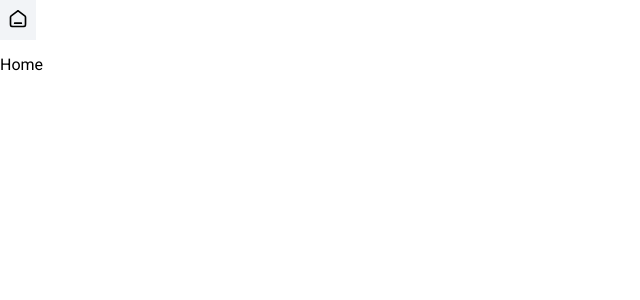
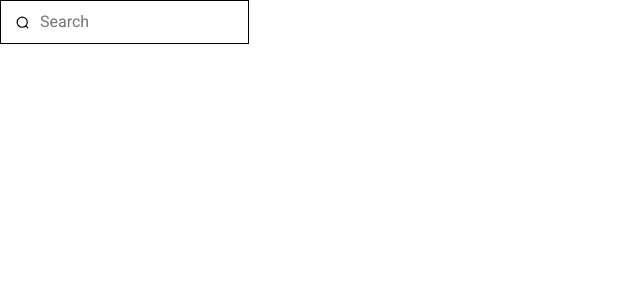
Before and after one commit to loganbreadyMW/next-nest-bootstrap, a Next.js app: page / in a window 1280 px wide. Shown: the top 300 px of the page, without its empty margins (0-640 px from the left). Built offline with nearby package versions, Linux system fonts and the light colour scheme.

Commit message:
feat: added search component to be re used

```diff
--- /dev/null
+++ b/src/common/components/atoms/Icons/SearchIcon.tsx
@@ -0,0 +1,13 @@
+export const SearchIcon = () => {
+  return (
+    <svg width='20' height='21' viewBox='0 0 20 21' fill='none' xmlns='http://www.w3.org/2000/svg'>
+      <path
+        d='M17.5 18L14.5834 15.0833M16.6667 10.0833C16.6667 13.9954 13.4954 17.1667 9.58333 17.1667C5.67132 17.1667 2.5 13.9954 2.5 10.0833C2.5 6.17132 5.67132 3 9.58333 3C13.4954 3 16.6667 6.17132 16.6667 10.0833Z'
+        stroke='black'
+        stroke-width='1.66667'
+        stroke-linecap='round'
+        stroke-linejoin='round'
+      />
+    </svg>
+  );
+};
--- /dev/null
+++ b/src/common/components/atoms/Search/Index.ts
@@ -0,0 +1 @@
+export { Search } from './Search';
--- /dev/null
+++ b/src/common/components/atoms/Search/Search.module.scss
@@ -0,0 +1,35 @@
+// Search Styles
+.form-container {
+  align-items: center;
+
+  /* Base/White */
+  background: #ffffff;
+
+  /* Base/Black */
+  border: 1.67px solid #000000;
+
+  /* Shadow/xs */
+  box-shadow: 0 1px 2px rgba(16, 24, 40, 5%);
+  box-sizing: border-box;
+
+  /* Auto layout */
+  display: flex;
+  flex-direction: row;
+  gap: 8px;
+  height: 44px;
+  padding: 10px 14px;
+  width: 249px;
+
+  svg {
+    height: 15px;
+    width: 15px;
+  }
+
+  input {
+    border-style: none;
+
+    &:focus {
+      outline: none;
+    }
+  }
+}
--- /dev/null
+++ b/src/common/components/atoms/Search/Search.tsx
@@ -0,0 +1,28 @@
+import { SearchIcon } from '@atoms/Icons/SearchIcon';
+import { useState } from 'react';
+import styles from './Search.module.scss';
+
+interface SearchProps {
+  placeHolder: string;
+}
+
+export const Search = ({ placeHolder }: SearchProps) => {
+  const [searchTerm, setSearchTerm] = useState<string>('');
+
+  const handleChange = (event: React.ChangeEvent<HTMLInputElement>) => {
+    setSearchTerm(event.target.value);
+  };
+
+  const handleSubmit = (event: React.FormEvent<HTMLFormElement>) => {
+    event.preventDefault();
+    alert(`You searched for ${searchTerm}`);
+  };
+  return (
+    <div className={styles['form-container']}>
+      <SearchIcon />
+      <form onSubmit={handleSubmit}>
+        <input type='text' placeholder={placeHolder} value={searchTerm} onChange={handleChange} />
+      </form>
+    </div>
+  );
+};
--- a/src/pages/index.tsx
+++ b/src/pages/index.tsx
@@ -1,12 +1,11 @@
-import { BreadcrumbsTrail } from '@molecules/BreadcrumbsTrail';
+import { Search } from '@atoms/Search/Search';
 import type { NextPage } from 'next';
 
 const Home: NextPage = () => {
   return (
     <>
       <div style={{ height: '100vh', width: '100vw' }}>
-        <BreadcrumbsTrail />
-        <p>Home</p>
+        <Search placeHolder='Search' />
       </div>
     </>
   );
```
Also changed, not shown: public/fonts/Inter-VariableFont_slnt,wght.ttf (added), 1 other file (tests, documents, lock files or other folders).
